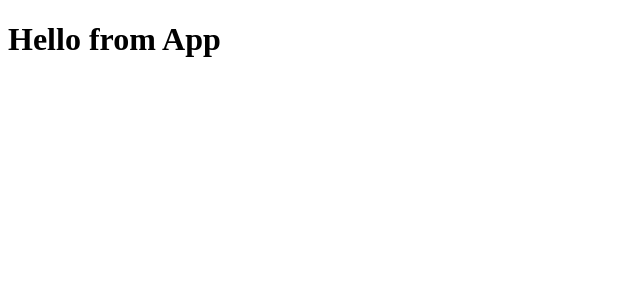
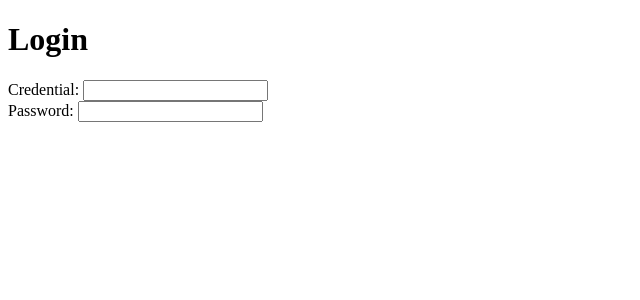
Before and after one commit to sonhyejoo/authenticate-me, a React (Create React App) app in the folder frontend/: page /login in a window 1280 px wide. Shown: the top 300 px of the page, without its empty margins (0-640 px from the left). Built offline with nearby package versions, Linux system fonts and the light colour scheme; no server answers.

Commit message:
Add loginformpage component (untested)

```diff
--- a/frontend/src/App.js
+++ b/frontend/src/App.js
@@ -1,6 +1,19 @@
+import { Route, Switch } from "react-router-dom";
+
+import LoginFormPage from "./components/LoginFormPage";
+
 function App() {
   return (
-    <h1>Hello from App</h1>
+    <>
+      <Switch>
+        <Route exact path="/">
+          <h1>Hello from App</h1>
+        </Route>
+        <Route path="/login">
+          <LoginFormPage />
+        </Route>
+      </Switch>
+    </>
   );
 }
 
--- /dev/null
+++ b/frontend/src/components/LoginFormPage/index.js
@@ -0,0 +1,41 @@
+import { useState } from "react";
+import { useDispatch } from "react-redux";
+import { login } from "../../store/session";
+
+const LoginFormPage = () => {
+  const dispatch = useDispatch();
+  const [cred, setCred] = useState("");
+  const [pass, setPass] = useState("");
+
+  const updateCred = (e) => setCred(e.target.value);
+  const updatePass = (e) => setPass(e.target.value);
+
+  const handleSubmit = (e) => {
+    e.preventDefault();
+    const user = {
+      credential: cred,
+      password: pass,
+    };
+    return dispatch(login(user));
+  };
+
+  return (
+    <>
+      <h1>Login</h1>
+      <form>
+        <div>
+          <label htmlFor="credential">Credential: </label>
+          <input type="text" value={cred} onChange={updateCred} />
+          {/* Credential {"(Username or Email)"} */}
+        </div>
+        <div>
+          <label htmlFor="password">Password: </label>
+
+          <input type="password" value={pass} onChange={updatePass} />
+        </div>
+      </form>
+    </>
+  );
+};
+
+export default LoginFormPage;
```
